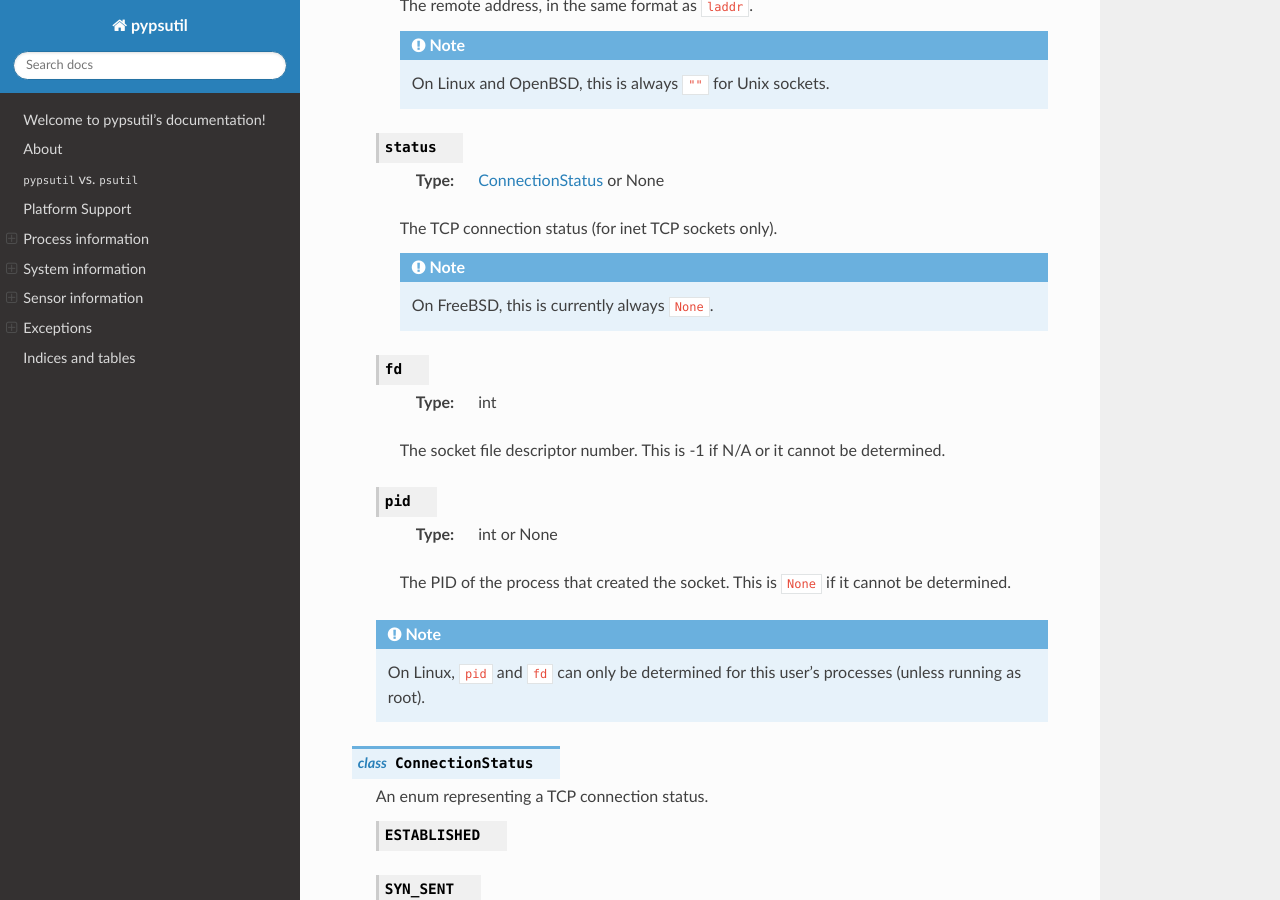
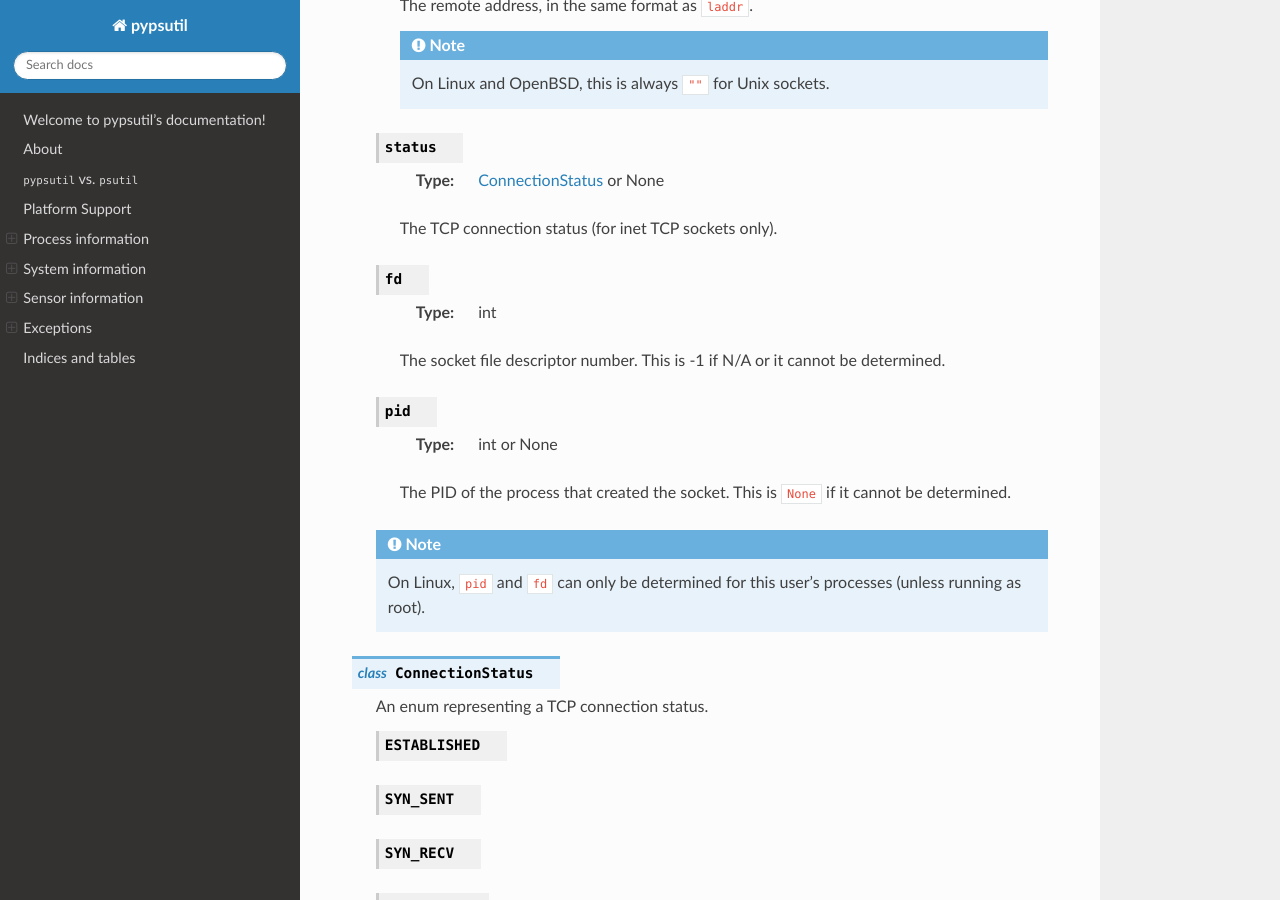
Before and after one commit to cptpcrd/pypsutil, a Sphinx documentation site: the page built from docs/index.rst, in a window 1280 px wide and 900 px high, scrolled down 22503 px. Built offline with Sphinx 7.4.7 and the Read the Docs theme 2.0.0, drawn with Linux system fonts in a browser that asks for light colours.

Commit message:
docs: remove out-of-date comment about Connection.status on FreeBSD

```diff
--- a/docs/index.rst
+++ b/docs/index.rst
@@ -1053,10 +1053,6 @@ Process information
 
         The TCP connection status (for inet TCP sockets only).
 
-        .. note::
-
-            On FreeBSD, this is currently always ``None``.
-
    .. py:attribute:: fd
 
         :type: int
```
